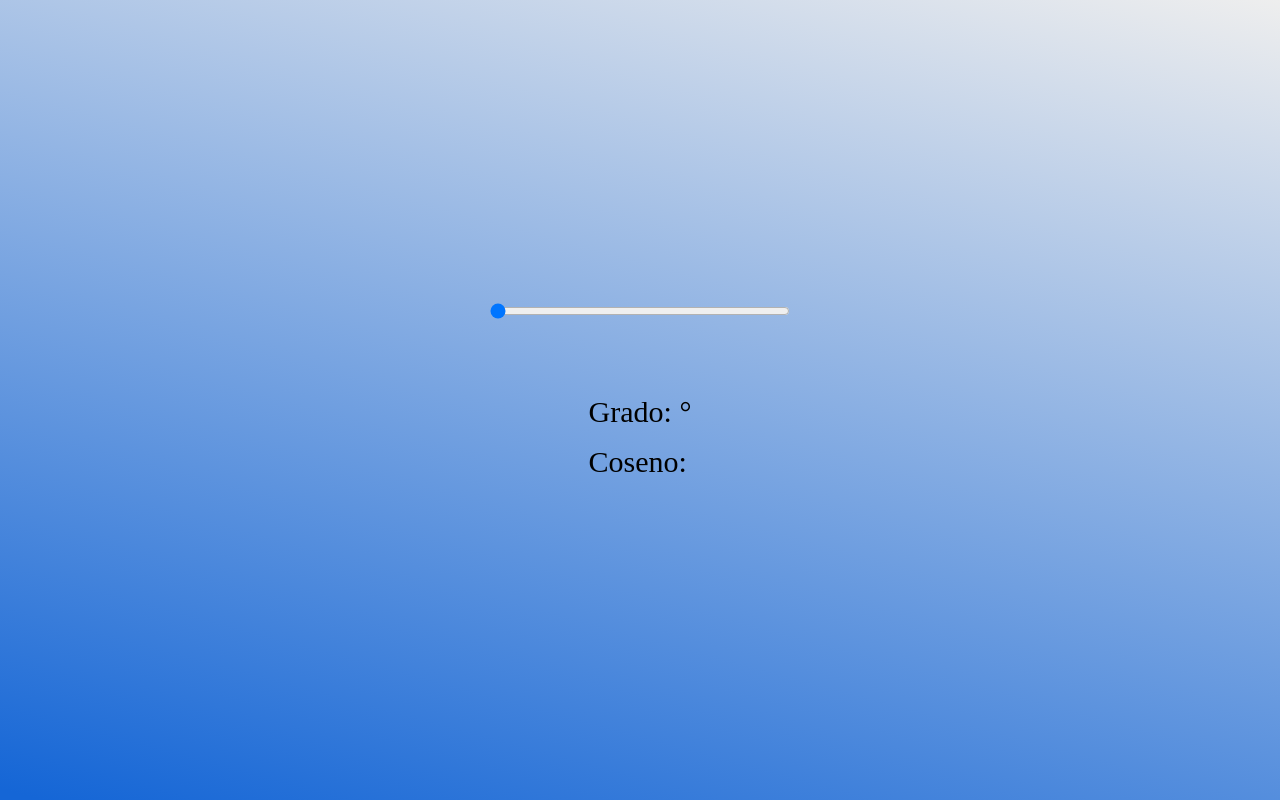
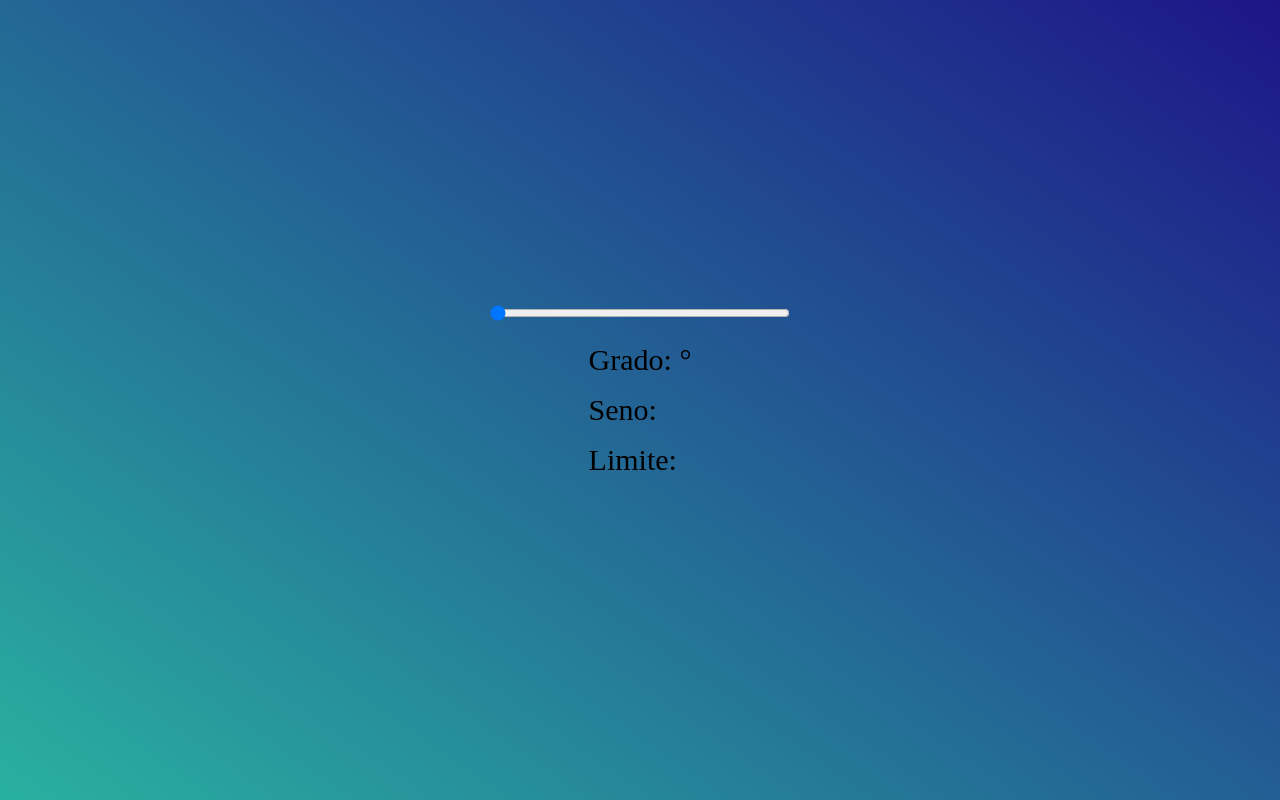
Before and after one commit to Pandabug/Homeworks, a PHP site: page / in a window 1280 px wide. Run offline with PHP 8.4, Linux system fonts and the light colour scheme.

Commit message:
[JS] init

```diff
--- a/JavaScript/8. Sen X/index.html
+++ b/JavaScript/8. Sen X/index.html
@@ -10,12 +10,13 @@
 </head>
 <body>
     <div class="container">
-        <input type="range" value="0" min="0" max="720" id="input" oninput="getSen()" />
+        <input value="0" type="range" min="0" max="720" id="input" oninput="getSen()" />
+        <br />
     </div>
-    <br><br><br>
     <div class="outputs">
-        <p>Grado: <span id="output1"></span> °</p>
-        <p>Coseno: <span id="output2"></span></p>
+        <p>Grado: <span id="output1"></span>°</p>
+        <p>Seno: <span id="output2"></span></p>
+        <p>Limite: <span id="output3"></span></p>
     </div>
 </body>
 </html>
--- a/JavaScript/8. Sen X/script.js
+++ b/JavaScript/8. Sen X/script.js
@@ -1,6 +1,9 @@
-function getSen(){
-    var input = document.getElementById('input').value;
+function getSen() {
+    let input = document.getElementById('input').value;
 
-    document.getElementById('output1').innerHTML = input;
-    document.getElementById('output2').innerHTML = Math.cos((input * Math.PI) / 100);
-}
+    let x = (input * Math.PI) / 180;
+
+    document.getElementById('output1').innerHTML = Math.sin(x);
+    document.getElementById('output2').innerHTML = input;
+    document.getElementById('output3').innerHTML = Math.sin(x) / x;
+  }
--- a/JavaScript/8. Sen X/style.css
+++ b/JavaScript/8. Sen X/style.css
@@ -4,11 +4,11 @@
 }
 body{
     display: flex;
+    align-items: center;
     justify-content: center;
-    align-items: center;
+    flex-direction: column;
     height: 100vh;
-    flex-direction: column;
-    background: linear-gradient(15deg, rgb(21, 102, 214) 1%, #eee 100%);
+    background: linear-gradient(35deg, rgb(41, 175, 160) 1%, rgb(29, 21, 136) 100%);
 }
 
 .container{
```
